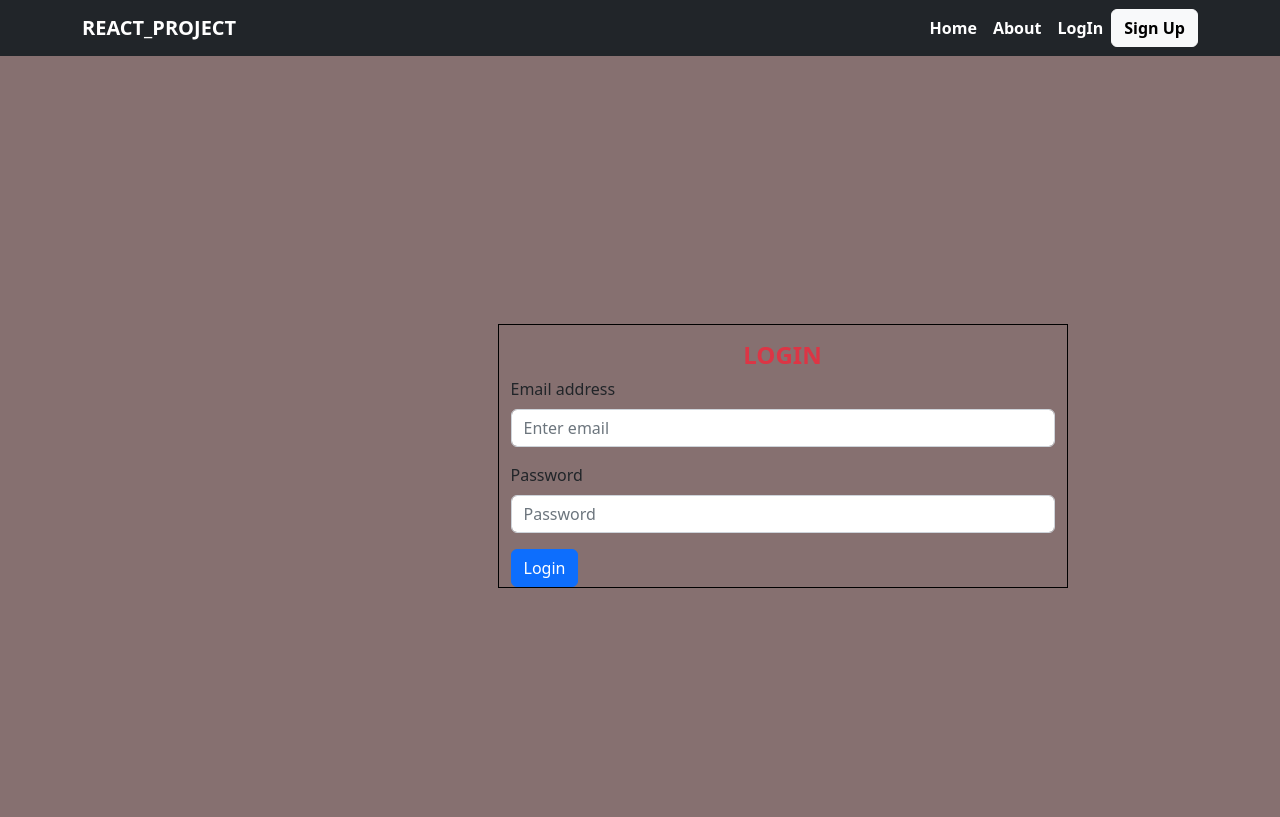
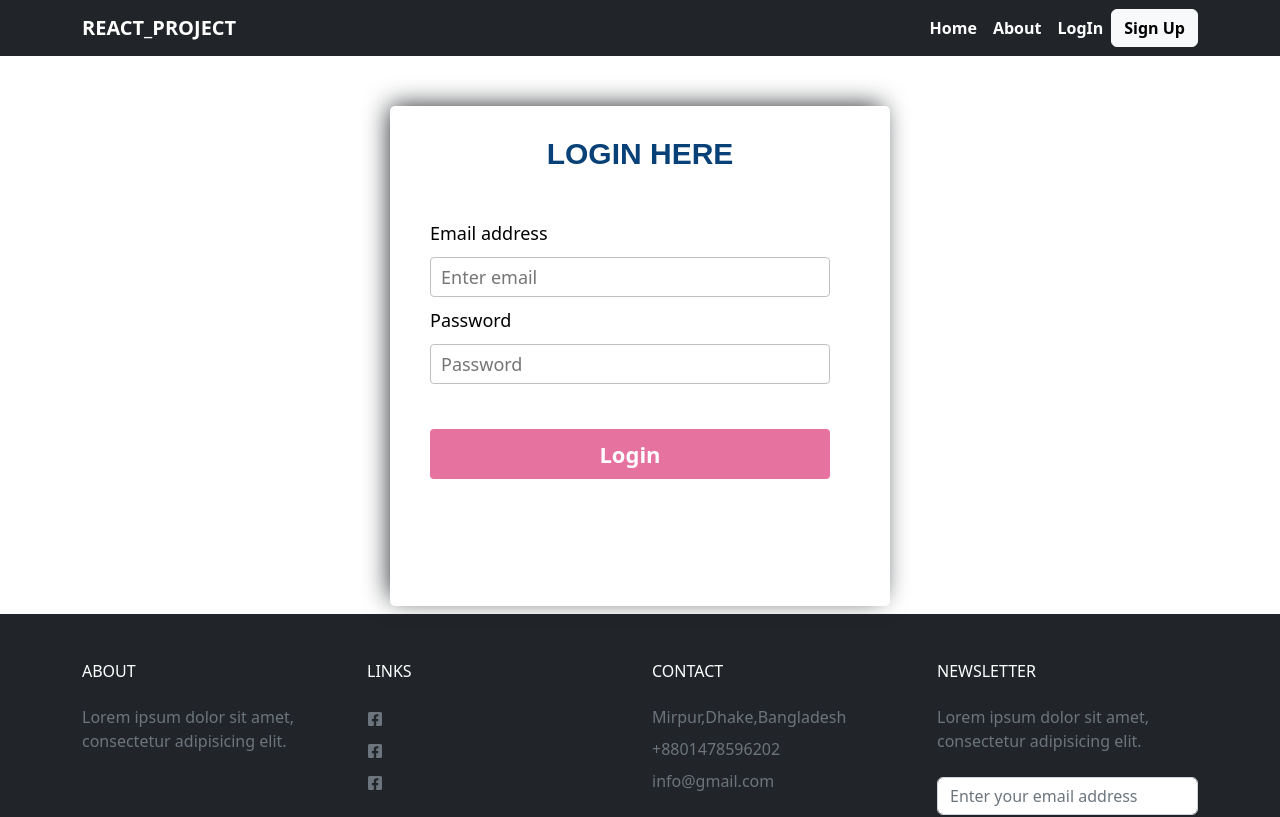
Before and after one commit to ariful-007/firebase-Project, a React (Create React App) app: page /login in a window 1280 px wide. Shown: the top 817 px of the page. Built offline with nearby package versions, Linux system fonts and the light colour scheme.

Commit message:
update new

```diff
--- a/src/App.css
+++ b/src/App.css
@@ -1,10 +1,70 @@
+*{
+  margin: 0;
+  padding: 0;
+  box-sizing: border-box;
+}
+/*=====Registration/Login start======*/
 .login_section{
   display: flex;
   justify-content: center;
   align-items: center;
-  height:100vh;
-  margin: auto;
+  align-items: center;
+  background: no-repeat ;
+  background-size: cover;
 }
-  .login_section .main{
-    border: 1px solid black;
-  }
+.wrapper{
+  margin-top:50px;
+  width: 500px;
+  height: 500px;
+  border-radius: 5px;
+  box-sizing: border-box;
+  box-shadow: -4px -4px 26px -4px;
+}
+.header{
+  font-size:30px;
+  font-family: sans-serif;
+  font-weight: 600;
+  color: #084177;
+  text-align: center;
+  text-transform: uppercase;
+  margin-top:30px;
+}
+.login-form{
+  padding: 30px 40px;
+}
+.login-form .label{
+  font-size: 18px;
+  margin: 10px 0;
+  color:black;
+}
+.login-form input{
+  height: 40px;
+  width: 400px;
+  border-radius: 4px;
+  outline: none;
+  padding: 0 10px;
+  font-size: 18px;
+  border: 1px solid silver;
+}
+.login-form input:focus{
+  transition: 0.3s;
+  border: 1px solid #999999;
+}
+.login-form button{
+  margin-top: 45px;
+  height: 50px;
+  width: 400px;
+  font-size: 22px;
+  font-weight: bold;
+  cursor: pointer;
+  outline: none;
+  color: white;
+  border: none;
+  border-radius: 4px;
+  background: #E6739F;
+  transition: 0.5s;
+}
+.login-form button:hover{
+  background:#E58A8A ;
+}
+/*=====Registration/Login end======*/
--- a/src/Components/Login.js
+++ b/src/Components/Login.js
@@ -1,72 +1,23 @@
 
 import React from 'react';
-import { Button, Form } from 'react-bootstrap';
-import { getAuth, signInWithEmailAndPassword } from "firebase/auth";
-import app from '../Firabase/FirabaseConfig';
-import { ToastContainer, toast } from 'react-toastify';
-import 'react-toastify/dist/ReactToastify.css';
-import {useNavigate} from "react-router-dom";
 
 const Login = () => {
+    return (
+        <div className='container login_section'>
+            <div className='wrapper'>
+             <h1 className='header'>Login Here</h1>
+              <form id='register' method='post'>
+                <div className='login-form'>
+                    <div className='label'>Email address</div>
+                    <input type="email" placeholder="Enter email" />
 
-    const navigate = useNavigate ()
-
-    const auth = getAuth(app);
-    const handleLogin =(e)=>{
-
-        e.preventDefault();
-        const form = e.target;
-        const email = form.email.value
-        const password = form.password.value
-
-        signInWithEmailAndPassword (auth,email,password)
-        .then((userCredential) => {
-            toast.success('login Successfull')
-            navigate('/home')
-            const user = userCredential.user;
-            console.log(user)
-          })
-          .catch((error) => {
-            const errorCode = error.code;
-            const errorMessage = error.message;
-            console.log(errorMessage)
-            toast.error('errorMessage')
-          });
-
-    }
-    return (
-      <div>
-         <ToastContainer />
-        <div className="container ">
-
-        <div className="row login_section ">
-            <div className="col-lg-6 offset-3 main">
-                <div className="inner">
-                <h1 className=' text-center text-danger h4 fw-bold mt-3'>LOGIN</h1>
-
-            <Form onSubmit={handleLogin}>
-                <Form.Group className="mb-3" controlId="formBasicEmail">
-                    <Form.Label>Email address</Form.Label>
-                    <Form.Control name="email" type="email" placeholder="Enter email" />
-                </Form.Group>
-
-                <Form.Group className="mb-3" controlId="formBasicPassword">
-                    <Form.Label>Password</Form.Label>
-                    <Form.Control name="password" type="password" placeholder="Password" />
-                </Form.Group>
-                <Form.Group className="mb-3" controlId="formBasicCheckbox">
-
-                </Form.Group>
-                <Button variant="primary" type="submit">
-                    Login
-                </Button>
-            </Form>
+                    <div className='label'>Password</div>
+                    <input type="password" placeholder="Password" />
+                    <button>Login</button>
                 </div>
-
+               </form>
             </div>
         </div>
-      </div>
-      </div>
     );
 };
 
--- a/src/Components/Registration.js
+++ b/src/Components/Registration.js
@@ -1,70 +1,23 @@
 import React from 'react';
-import { Button, Form } from 'react-bootstrap';
-import { getAuth, createUserWithEmailAndPassword } from "firebase/auth";
-import app from '../Firabase/FirabaseConfig';
-import { ToastContainer, toast } from 'react-toastify';
-import 'react-toastify/dist/ReactToastify.css';
-import {useNavigate} from "react-router-dom";
 
-const Registaion = () => {
-    const navigate = useNavigate ()
+const Registration = () => {
+  return (
+    <div className='container login_section'>
+        <div className='wrapper'>
+             <h1 className='header'>Registration Here</h1>
+              <form id='register' method='post'>
+                <div className='login-form'>
+                    <div className='label'>Email address</div>
+                    <input type="email" placeholder="Enter email" />
 
-    const auth = getAuth(app);
-
-    const handleSignUp=(e)=>{
-
-        e.preventDefault();
-        const form = e.target;
-        const email = form.email.value
-        const password = form.password.value
-
-        createUserWithEmailAndPassword(auth, email, password)
-        .then((userCredential) => {
-          toast.success('Sign Up Successfull')
-          navigate('/login')
-          const user = userCredential.user;
-          console.log(user)
-          form.reset()
-
-        })
-        .catch((error) => {
-          const errorCode = error.code;
-          const errorMessage = error.message;
-          console.log(errorMessage)
-        });
-
-        console.log(email, password);
-    }
-    return (
-      <div className=''>
-        <ToastContainer />
-            <h1 className=' text-danger mt-3'>Registration Info</h1>
-        <div className="container mt-5">
-        <div className="row ">
-            <div className="col-lg-6 offset-3">
-
-            <Form onSubmit={handleSignUp}>
-                <Form.Group className="mb-3" controlId="formBasicEmail">
-                    <Form.Label>Email address</Form.Label>
-                    <Form.Control name="email" type="email" placeholder="Enter email" />
-                </Form.Group>
-
-                <Form.Group className="mb-3" controlId="formBasicPassword">
-                    <Form.Label>Password</Form.Label>
-                    <Form.Control name="password" type="password" placeholder="Password" />
-                </Form.Group>
-                <Form.Group className="mb-3" controlId="formBasicCheckbox">
-
-                </Form.Group>
-                <Button variant="primary" type="submit">
-                    Sign Up
-                </Button>
-    </Form>
-            </div>
+                    <div className='label'>Password</div>
+                    <input type="password" placeholder="Password" />
+                    <button>Sign Up</button>
+                </div>
+               </form>
         </div>
-      </div>
-      </div>
-    );
+    </div>
+  );
 };
 
-export default Registaion;
+export default Registration;
--- a/src/index.css
+++ b/src/index.css
@@ -1,5 +1,5 @@
 body {
-  background: #867070 !important;
+
   margin: 0;
   font-family: -apple-system, BlinkMacSystemFont, 'Segoe UI', 'Roboto', 'Oxygen',
     'Ubuntu', 'Cantarell', 'Fira Sans', 'Droid Sans', 'Helvetica Neue',
```
